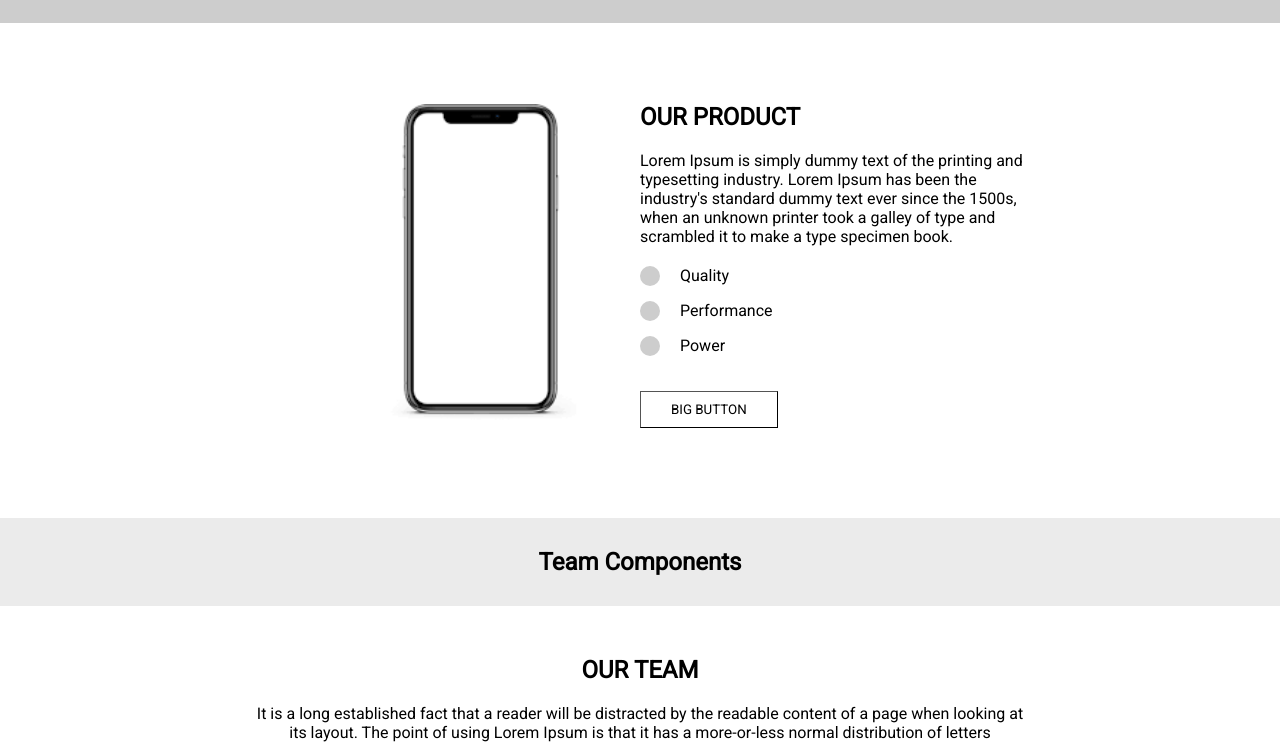
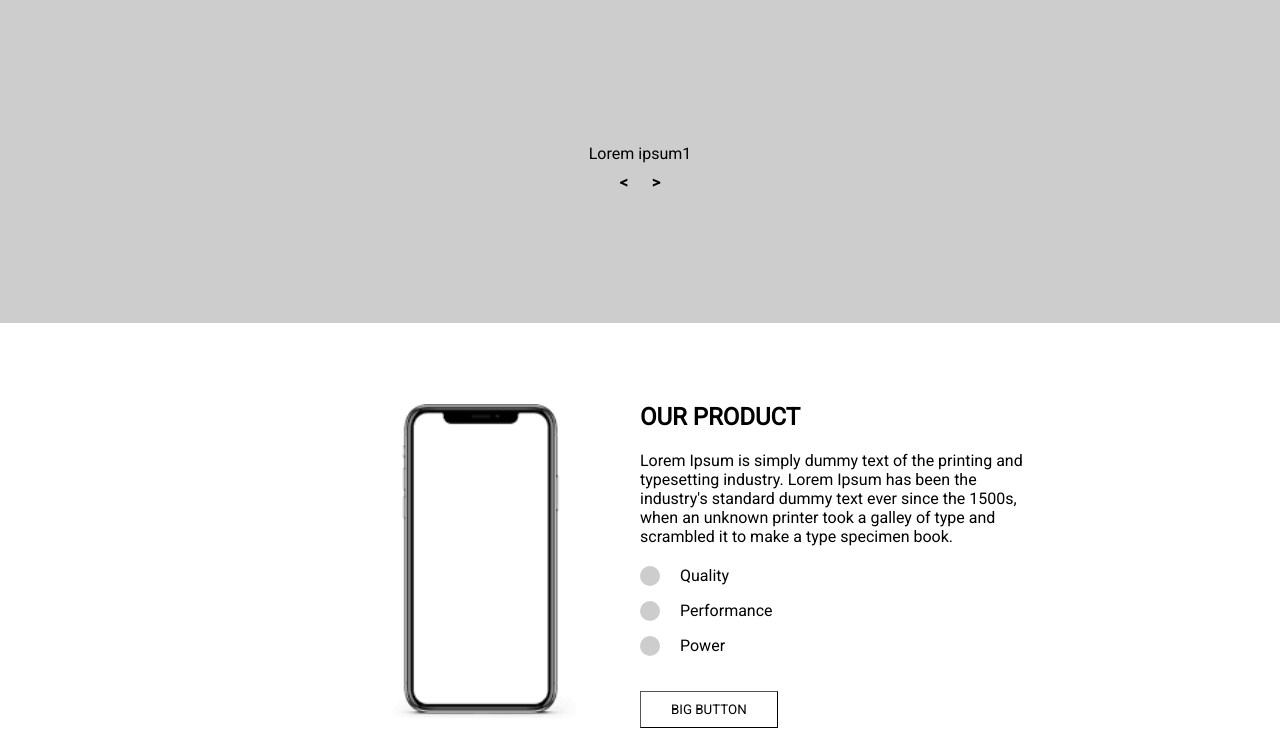
Before and after one commit to saravanan-mohan/webmerchant, a website: page index.html in a window 1280 px wide. Shown: the part 51-800 px from the top of the page. Drawn offline with Linux system fonts and the light colour scheme.

Commit message:
adding carousel

```diff
--- a/index.html
+++ b/index.html
@@ -44,6 +44,32 @@
                 </ul>
             </nav>
         </header>
+        <div id='main'>
+            <section id='topCarousel'>
+                <div class='carousel-wrapper'>
+                    <div class='carousel-item show'>
+                        <div class='carousel-content'>Lorem ipsum1</div>
+                        <div class='arrow'>
+                            <span onClick='moveleft(0)'>&#60;</span>
+                            <span onClick='moveright(0)'>&#62;</span>
+                        </div>
+                    </div>
+                    <div class='carousel-item'>
+                        <div class='carousel-content'>Lorem ipsum2</div>
+                        <div class='arrow'>
+                            <span onClick='moveleft(1)'>&#60;</span>
+                            <span onClick='moveright(1)'>&#62;</span>
+                        </div>
+                    </div>
+                    <div class='carousel-item'>
+                        <div class='carousel-content'>Lorem ipsum3</div>
+                        <div class='arrow'>
+                            <span onClick='moveleft(2)'>&#60;</span>
+                            <span onClick='moveright(2)'>&#62;</span>
+                        </div>
+                    </div>
+                </div>
+            </section>
             <section id='product'>
                 <div class='product-left'>
                     <div class='product-image'>
@@ -621,6 +647,7 @@
                     </div>
                 </div>
             </section>
+        </div>
         <footer>
             <div class='footer-head'>
                 <h2>Merchant</h2>
--- a/js/script.js
+++ b/js/script.js
@@ -1,6 +1,23 @@
 var navEl = document.getElementById('navContainer');
+var carouselEl = document.getElementsByClassName('carousel-item')
 function expand() {
     var expandEl = document.getElementById('expandBtn');
     expandEl.classList.toggle('expanded');
     navEl.classList.toggle('show');
 }
+
+function moveleft(n) {
+    carouselEl[n].classList.remove('show');
+    if(n <= 0) {
+        n = carouselEl.length
+    }
+    carouselEl[n-1].classList.add('show');
+}
+
+function moveright(n) {
+    carouselEl[n].classList.remove('show');
+    if(n >= carouselEl.length-1) {
+        n = -1
+    }
+    carouselEl[n+1].classList.add('show');
+}
--- a/scss/home.scss
+++ b/scss/home.scss
@@ -86,6 +86,50 @@ header {
                             border-top: 1px solid #000000;
                         }
                     }
+                }
+            }
+        }
+    }
+}
+
+#topCarousel {
+    .carousel-wrapper {
+        position: relative;
+        height: 300px;
+        width: 100%;
+
+        .carousel-item {
+            position: absolute;
+            width: 100%;
+            height: 100%;
+            display: none;
+            background-color: #CDCDCD;
+
+            &.show {
+                display: flex;
+                flex-direction: column;
+                justify-content: center;
+                align-items: center;
+                animation: fade 1.5s;
+
+                span {
+                    margin: 5px;
+                    display: inline-block;
+                    padding: 5px;
+                    cursor: pointer;
+                }
+            }
+
+            .arrow {
+                font-weight: bold;
+            }
+
+            @keyframes fade {
+                from {
+                    opacity: .4;
+                }
+                to {
+                    opacity: 1;
                 }
             }
         }
```
Also changed, not shown: dist/home.css, 1 other file. Lines whose indentation alone changed are shown as unchanged.
